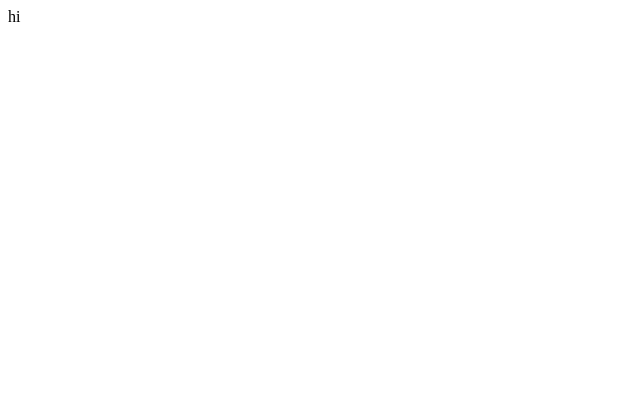
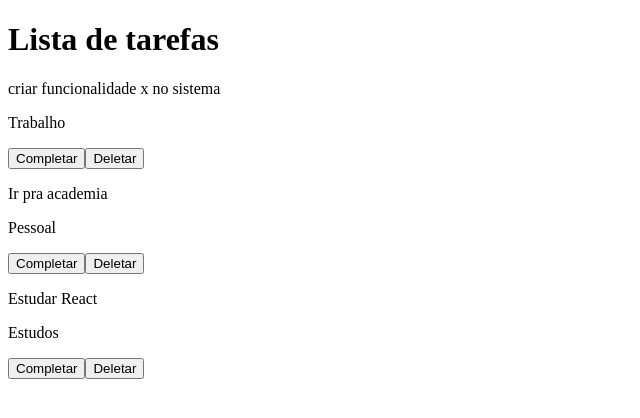
Before and after one commit to Igor-Brandalise/Todo-list, a React (Vite) app: page / in a window 1280 px wide. Shown: the top 418 px of the page, without its empty margins (0-640 px from the left). Built offline with nearby package versions, Linux system fonts and the light colour scheme.

Commit message:
inicio do app

```diff
--- a/src/App.jsx
+++ b/src/App.jsx
@@ -1,10 +1,50 @@
-import { useState } from 'react'
+import { useState } from "react";
 
 function App() {
+  const [todos, setTodos] = useState([
+    {
+      id: 1,
+      text: "criar funcionalidade x no sistema",
+      category: "Trabalho",
+      isCompleted: false,
+    },
+    {
+      id: 2,
+      text: "Ir pra academia",
+      category: "Pessoal",
+      isCompleted: false,
+    },
+    {
+      id: 3,
+      text: "Estudar React",
+      category: "Estudos",
+      isCompleted: false,
+    },
+  ]);
 
   return (
-    <div>hi</div>
-  )
+    <div className="app">
+      <h1>Lista de tarefas</h1>
+
+      <div className="todo-list">
+        {todos.map((todo) => (
+          <div className="todo">
+            <div className="content">
+              <p>{todo.text}</p>
+              <p className="category">
+                {todo.category}
+              </p>
+            </div>
+
+            <div>
+              <button>Completar</button>
+              <button>Deletar</button>
+            </div>
+          </div>
+        ))}
+      </div>
+    </div>
+  );
 }
 
-export default App
+export default App;
```
